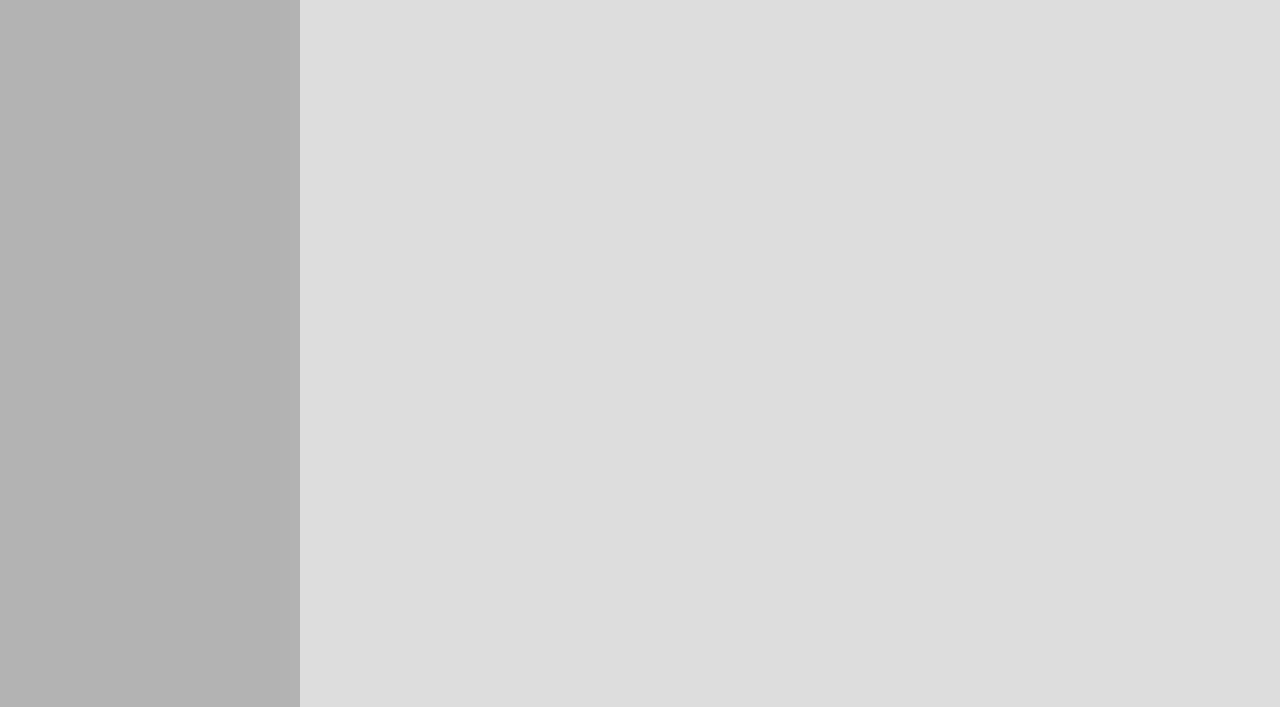
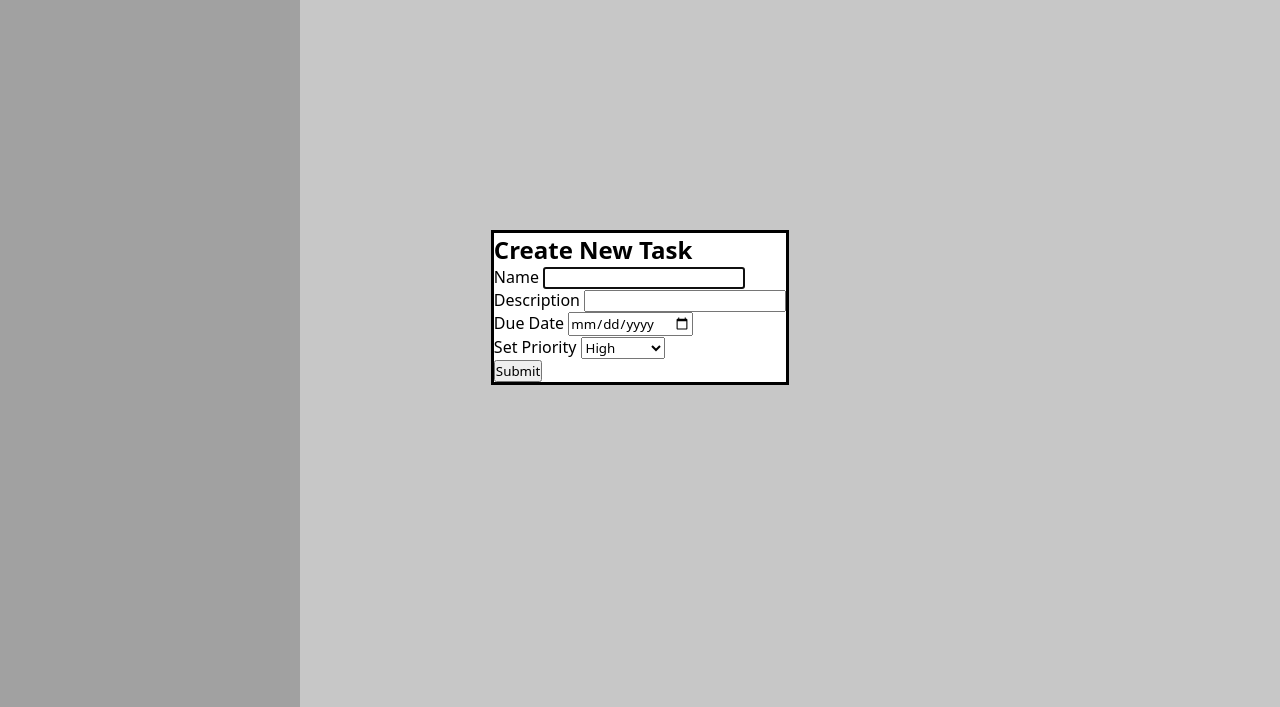
Before and after one commit to Mathew-Theberge/Todo-List, a website built with webpack: page src/template.html in a window 1280 px wide. Both pictures are taken after a click on the button "New Task". Shown: the part 93-800 px from the top of the page. Built offline with nearby package versions, Linux system fonts and the light colour scheme.

Commit message:
Add form modal so we can get user data

```diff
--- a/src/index.js
+++ b/src/index.js
@@ -1 +1,22 @@
 import "./style.css"
+
+const newTaskBtn = document.querySelector(".newTaskBtn")
+const newTaskModal = document.querySelector("#newTaskModal")
+const newTaskForm = document.querySelector("#newTaskForm")
+
+// main button event listeners
+
+newTaskBtn.addEventListener("click", () => newTaskModal.showModal())
+
+newTaskModal.addEventListener("click", e => {
+    const dialogDimensions = newTaskModal.getBoundingClientRect()
+    if (
+      e.clientX < dialogDimensions.left ||
+      e.clientX > dialogDimensions.right ||
+      e.clientY < dialogDimensions.top ||
+      e.clientY > dialogDimensions.bottom
+    ) {
+    newTaskModal.close()
+    newTaskForm.reset()
+    }
+  })
--- a/src/style.css
+++ b/src/style.css
@@ -29,3 +29,12 @@ body {
 #content {
     background-color: rgb(221, 221, 221);
 }
+
+dialog {
+    left: 0;
+    right: 0;
+    top: 0;
+    bottom: 0;
+    margin: auto;
+    position: absolute;
+}
--- a/src/template.html
+++ b/src/template.html
@@ -6,6 +6,34 @@
     <title>Document</title>
 </head>
 <body>
+
+    <dialog id="newTaskModal">
+        <form action="" id="newTaskForm">
+            <h2>Create New Task</h2>
+            <div>
+                <label for="taskName">Name</label>
+                <input type="text" name="task_name" id="taskName">
+            </div>
+            <div>
+                <label for="taskDescription">Description</label>
+                <input type="text" name="task_description" id="taskDescription">
+            </div>
+            <div>
+                <label for="taskDueDate">Due Date</label>
+                <input type="date" name="task_due_date" id="taskDueDate">
+            </div>
+            <div>
+                <label for="taskPriority">Set Priority</label>
+                <select name="taskPriority" id="taskPriority">
+                    <option value="high">High</option>
+                    <option value="moderate">moderate</option>
+                    <option value="low">Low</option>
+                </select>
+            </div>
+            <button>Submit</button>
+        </form>
+    </dialog>
+
     <div id="sidebar">
         <div class="logo">Logo</div>
         <button class="completedBtn">Completed</button>
```
